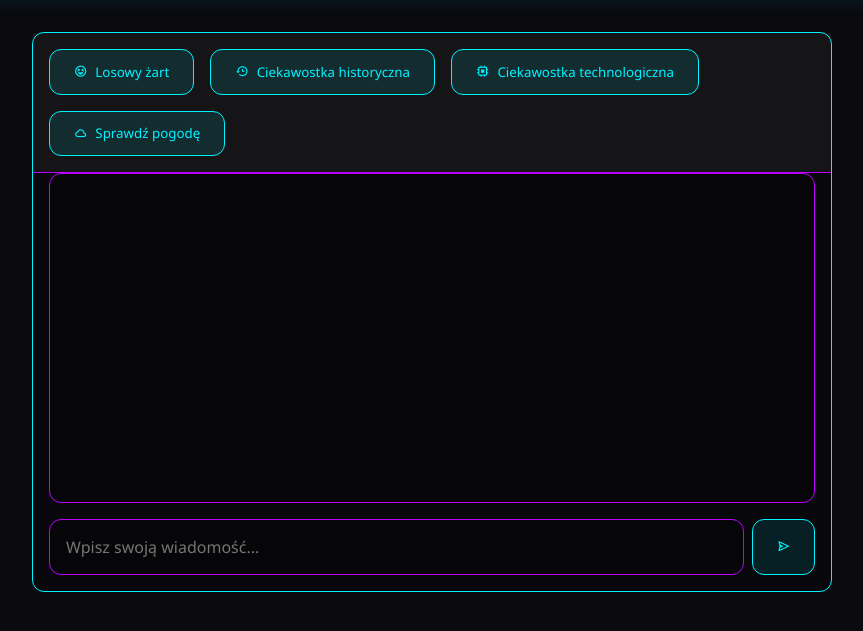
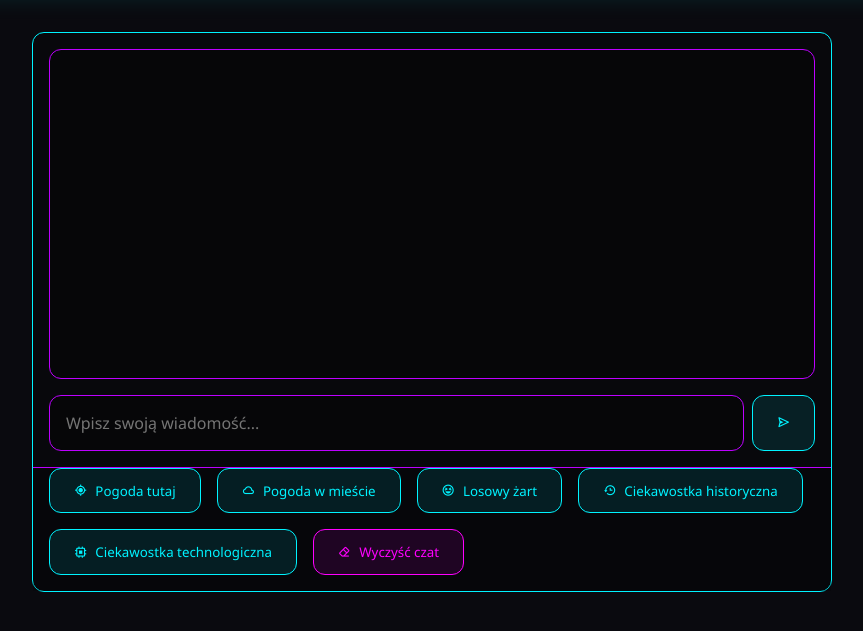
Before and after one commit to schizae/projekt-zespolowy, a Flask app: page / in a window 1280 px wide, after a click on "Chat". Shown: the part 70-701 px from the top of the page, without its empty margins (208-1071 px from the left). Run offline with Flask 3, Linux system fonts and the light colour scheme.

Commit message:
Aktualizacja projektu - dodano logike do przycisków pogodowych, i usówanie czatu

```diff
--- a/simple_web_chatbot/app.py
+++ b/simple_web_chatbot/app.py
@@ -12,54 +12,75 @@ load_dotenv()
 app = Flask(__name__, static_folder="static", template_folder="templates")
 CORS(app)
 
-# Konfiguracja kluczy
+# Klucze środowiskowe
 openai.api_key = os.getenv("OPENAI_API_KEY")
 WEATHER_API_KEY = os.getenv("WEATHER_API_KEY")
 
-def get_weather(city: str) -> str:
-    """Pobiera i formatuje dane pogodowe z OpenWeatherMap po polsku"""
+def format_weather_response(data):
+    """Formatowanie danych z OpenWeatherMap na czytelną odpowiedź."""
+    return (
+        f"🌤️ Pogoda w {data.get('name', 'nieznanej lokalizacji')}:\n"
+        f"• Temperatura: {data['main']['temp']}°C\n"
+        f"• Warunki: {data['weather'][0]['description'].capitalize()}\n"
+        f"• Wilgotność: {data['main']['humidity']}%\n"
+        f"• Wiatr: {data['wind']['speed']} m/s\n"
+        f"• Ciśnienie: {data['main']['pressure']} hPa"
+    )
+
+@app.route("/get_weather", methods=["POST"])
+def handle_weather():
+    """
+    Obsługuje żądania pogodowe:
+    - Jeśli body JSON zawiera {'lat': ..., 'lon': ...}, pobiera pogodę wg współrzędnych.
+    - Jeśli body JSON zawiera {'message': 'Pogoda w <miasto>'}, pobiera pogodę wg nazwy miasta.
+    """
+    data = request.get_json() or {}
+
     try:
-        city_encoded = quote(city)
-        url = f"http://api.openweathermap.org/data/2.5/weather?q={city_encoded}&appid={WEATHER_API_KEY}&units=metric&lang=pl"
-        response = requests.get(url)
-        response.raise_for_status()
+        # Pogoda wg geolokalizacji:
+        if "lat" in data and "lon" in data:
+            url = (
+                f"http://api.openweathermap.org/data/2.5/weather?"
+                f"lat={data['lat']}&lon={data['lon']}"
+                f"&appid={WEATHER_API_KEY}&units=metric&lang=pl"
+            )
 
-        data = response.json()
-        weather_info = {
-            'miasto': data['name'],
-            'temp': data['main']['temp'],
-            'opis': data['weather'][0]['description'].capitalize(),
-            'wilgotnosc': data['main']['humidity'],
-            'wiatr': data['wind']['speed']
-        }
+        # Pogoda wg nazwy miasta (np. "Pogoda w Warszawa")
+        elif "message" in data and "Pogoda w " in data["message"]:
+            city = data["message"].split("Pogoda w ")[1].strip()
+            url = (
+                f"http://api.openweathermap.org/data/2.5/weather?"
+                f"q={quote(city)}&appid={WEATHER_API_KEY}&units=metric&lang=pl"
+            )
+        else:
+            return jsonify({"response": "Nieprawidłowe żądanie"}), 400
 
-        return (
-            f"Pogoda w {weather_info['miasto']}:\n"
-            f"- Temperatura: {weather_info['temp']}°C\n"
-            f"- Warunki: {weather_info['opis']}\n"
-            f"- Wilgotność: {weather_info['wilgotnosc']}%\n"
-            f"- Prędkość wiatru: {weather_info['wiatr']} m/s"
-        )
+        resp = requests.get(url)
+        resp.raise_for_status()
+        weather_data = resp.json()
 
-    except requests.exceptions.HTTPError:
-        return f"Nie znaleziono pogody dla miasta: {city}"
+        return jsonify({"response": format_weather_response(weather_data)})
+
+    except requests.exceptions.HTTPError as e:
+        return jsonify({"response": f"Błąd API pogodowego: {e.response.text}"}), 500
     except Exception as e:
-        return f"Błąd pobierania pogody: {str(e)}"
+        return jsonify({"response": f"Błąd systemowy: {str(e)}"}), 500
+
 
 def generate_response(user_input: str) -> str:
-    # Wykrywanie zapytań o pogodę
-    weather_match = re.search(r"(pogoda w|weather in) (.+)", user_input, re.IGNORECASE)
-    if weather_match:
-        city = weather_match.group(2).strip()
-        return get_weather(city)
+    """
+    Obsługuje rozmowę z GPT.
+    (Pogoda przeniesiona do /get_weather, więc tutaj nie wykrywamy "pogoda w ...")
+    """
 
-    # Obsługa specjalnych komend
+    # Specjalne komendy
     COMMAND_PROMPTS = {
         "żart": "Opowiedz krótki, zabawny dowcip po polsku",
         "historyczną": "Podaj ciekawostkę historyczną po polsku",
         "technologiczną": "Opowiedz ciekawostkę technologiczną po polsku"
     }
 
+    # Jeśli user_input zawiera słowo kluczowe, GPT używa innego "system prompt"
     for keyword, prompt in COMMAND_PROMPTS.items():
         if keyword in user_input.lower():
             try:
@@ -70,7 +91,7 @@ def generate_response(user_input: str) -> str:
                         {"role": "user", "content": user_input}
                     ]
                 )
-                return response.choices[0].message['content'].strip()
+                return response.choices[0].message["content"].strip()
             except Exception as e:
                 return f"Błąd API: {str(e)}"
 
@@ -83,7 +104,7 @@ def generate_response(user_input: str) -> str:
                 {"role": "user", "content": user_input}
             ]
         )
-        return response.choices[0].message['content'].strip()
+        return response.choices[0].message["content"].strip()
     except Exception as e:
         return f"Błąd systemu: {str(e)}"
 
@@ -93,10 +114,12 @@ def index():
 
 @app.route("/get_response", methods=["POST"])
 def handle_message():
-    data = request.get_json()
+    """Endpoint do rozmowy z GPT."""
+    data = request.get_json() or {}
     user_message = data.get("message", "")
-    response = generate_response(user_message)
-    return jsonify({"response": response})
+
+    response_text = generate_response(user_message)
+    return jsonify({"response": response_text})
 
 if __name__ == "__main__":
     app.run(host="0.0.0.0", port=5000, debug=True)
--- a/simple_web_chatbot/static/css/style.css
+++ b/simple_web_chatbot/static/css/style.css
@@ -10,6 +10,7 @@
 	--nav-height: 70px;
 }
 
+/* RESET / PODSTAWA */
 * {
 	margin: 0;
 	padding: 0;
@@ -25,7 +26,7 @@ body {
 	padding-top: var(--nav-height);
 }
 
-/* Navbar */
+/* NAVBAR */
 .neon-navbar {
 	display: flex;
 	justify-content: space-between;
@@ -92,7 +93,7 @@ body {
 	left: 0;
 }
 
-/* Sekcje */
+/* SEKCJE */
 .tab {
 	display: none;
 	padding: 2rem;
@@ -115,7 +116,7 @@ body {
 	}
 }
 
-/* Strona główna */
+/* STRONA GŁÓWNA (HOME) */
 .neon-hero {
 	text-align: center;
 	max-width: 800px;
@@ -135,65 +136,71 @@ body {
 	-webkit-text-fill-color: transparent;
 }
 
+.hero-start-btn {
+	display: inline-flex;
+	align-items: center;
+	justify-content: center;
+	margin-top: 1rem;
+}
+
 /* -------------------------------
-	 CHAT - JEDNA KOLUMNA,
-	 QUICK-ACTIONS STICKY U GÓRY
+	 SEKCJA CHAT
+	 Okno czatu z przewijaniem
 	 ------------------------------- */
-
-/* Główny kontener w sekcji chat */
 .chat-container-single {
 	max-width: 800px;
 	margin: 0 auto;
 
-	/* Wysokość i flex, by .chat-window mogło się rozciągać i przewijać */
+	/* Wymuszamy wysokość, żeby sekcja się nie rozciągała. */
 	height: 70vh;
-	display: flex;
-	flex-direction: column;
-
 	background: rgba(0, 0, 0, 0.2);
 	border: 1px solid var(--neon-blue);
 	border-radius: var(--border-radius);
-	position: relative; /* dla sticky elementów wewnątrz */
+
+	/* Flex, by .chat-window mogło się dopasować. */
+	display: flex;
+	flex-direction: column;
+	position: relative;
 }
 
-/* Przyciski szybkich akcji przyklejone do góry kontenera */
-.sticky-top {
-	position: sticky;
-	top: 0;
-	z-index: 10; /* by nie chowały się za wiadomości */
-	background: rgba(255, 255, 255, 0.05);
-	border-bottom: 1px solid var(--neon-purple);
-	padding: 1rem;
+.chat-wrapper {
+	display: flex;
+	flex-direction: column;
+	height: 100%;
+	/* Cała wysokość kontenera (70vh). */
 }
 
-/* Okno wiadomości – główna część do przewijania */
 .chat-window {
-	flex: 1; /* wypełnia dostępne miejsce w pionie */
-	overflow-y: auto;
+	/* To jest główne okno, w którym pokazują się wiadomości. */
+	flex: 1; /* wypełnia przestrzeń */
+	overflow-y: auto; /* wewnętrzny scroll */
+	border: 1px solid var(--neon-purple);
 	border-radius: var(--border-radius);
-	border: 1px solid var(--neon-purple);
 	background: rgba(0, 0, 0, 0.3);
-	padding: 1rem 1.5rem;
-	margin: 0 1rem;
+	padding: 1.5rem;
+	margin: 1rem;
 }
 
-/* Pole do wpisania wiadomości */
 .chat-input-container {
 	display: flex;
 	gap: 0.5rem;
-	padding: 1rem;
+	padding: 0 1rem 1rem 1rem;
 }
 
-/* Quick actions - jeśli chcesz spersonalizować styl w sticky-top */
 .quick-actions {
 	display: flex;
 	flex-wrap: wrap;
 	gap: 1rem;
+	padding: 0 1rem 1rem 1rem;
+	margin-top: auto; /* przesuwa je w dół, jeśli chcesz */
+	border-top: 1px solid var(--neon-purple);
+	background: rgba(0, 0, 0, 0.2);
 }
 
-/* Wiadomości */
+/* WIADOMOŚCI */
 .user-message,
-.bot-message {
+.bot-message,
+.error-message {
 	display: flex;
 	align-items: flex-start;
 	gap: 1rem;
@@ -221,7 +228,6 @@ body {
 	border: 1px solid var(--neon-blue);
 	border-radius: calc(var(--border-radius) - 4px);
 }
-
 .user-message {
 	justify-content: flex-end;
 }
@@ -233,9 +239,17 @@ body {
 	border-radius: calc(var(--border-radius) - 4px);
 }
 
+/* Błędy (jeśli coś poszło nie tak) */
+.error-message .message-content {
+	background: rgba(255, 0, 0, 0.2);
+	border: 1px solid red;
+	border-radius: calc(var(--border-radius) - 4px);
+}
+
 .message-content {
 	padding: 1rem;
 	flex-grow: 1;
+	color: var(--text-primary);
 }
 
 /* Ikona w wiadomości */
@@ -245,7 +259,7 @@ body {
 	margin-right: 0.5rem;
 }
 
-/* Przycisk, input i inne elementy */
+/* PRZYCISKI */
 .neon-btn {
 	background: rgba(0, 243, 255, 0.1);
 	color: var(--neon-blue);
@@ -270,7 +284,7 @@ body {
 	background: rgba(255, 0, 255, 0.1);
 }
 
-/* Input */
+/* INPUT */
 .neon-input {
 	width: 100%;
 	padding: 1rem;
@@ -286,7 +300,7 @@ body {
 	box-shadow: 0 0 15px rgba(189, 0, 255, 0.3);
 }
 
-/* Sekcja historii */
+/* SEKCJA HISTORII */
 .history-container {
 	max-width: 800px;
 	margin: 0 auto;
@@ -306,7 +320,7 @@ body {
 	margin-bottom: 1rem;
 }
 
-/* Sekcja "O nas" */
+/* SEKCJA O NAS */
 .about-container {
 	max-width: 800px;
 	margin: 0 auto;
@@ -337,14 +351,13 @@ body {
 	gap: 0.5rem;
 }
 
-/* Responsywność */
+/* RESPONSYWNOŚĆ */
 @media (max-width: 768px) {
 	.chat-container-single {
 		height: 60vh; /* Możesz zmniejszyć na mobile */
 	}
 	.quick-actions {
 		flex-direction: column;
-		padding-bottom: 1rem;
 	}
 	.nav-links {
 		gap: 1rem;
--- a/simple_web_chatbot/static/js/script.js
+++ b/simple_web_chatbot/static/js/script.js
@@ -28,21 +28,21 @@ function switchTab(tabId) {
 let messageHistory = JSON.parse(localStorage.getItem('messageHistory')) || [];
 
 /**
- * Funkcja, która dodaje nowy komunikat do okna czatu oraz zapisuje go w localStorage.
- * @param {string} message - Treść wiadomości
- * @param {string} type - Typ wiadomości: 'user' lub 'bot'
+ * Dodaje nowy komunikat do okna czatu oraz zapisuje go w localStorage.
+ * @param {string} message - treść wiadomości
+ * @param {string} type - 'user' | 'bot' | 'error'
  */
 function appendMessage(message, type) {
 	const chatWindow = document.getElementById('chat-window');
 
-	// Ikona obok wiadomości w zależności od typu
+	// Ikona obok wiadomości
 	let iconHTML = '';
 	if (type === 'bot') {
-		// Ikona bota (taka sama jak w navbarze)
 		iconHTML = '<div class="message-icon"><i class="bx bxs-bot"></i></div>';
+	} else if (type === 'user') {
+		iconHTML = '<div class="message-icon"><i class="bx bxs-user"></i></div>';
 	} else {
-		// Dla użytkownika można dodać inną ikonę lub puste
-		iconHTML = '<div class="message-icon"><i class="bx bxs-user"></i></div>';
+		iconHTML = '<div class="message-icon"><i class="bx bxs-error"></i></div>';
 	}
 
 	const messageDiv = document.createElement('div');
@@ -63,13 +63,15 @@ function appendMessage(message, type) {
 		behavior: 'smooth',
 	});
 
-	// Zapisywanie wiadomości w pamięci lokalnej
-	messageHistory.push({ content: message, type });
-	localStorage.setItem('messageHistory', JSON.stringify(messageHistory));
+	// Zapisz w localStorage (jeśli nie jest typem 'error')
+	if (type === 'user' || type === 'bot') {
+		messageHistory.push({ content: message, type });
+		localStorage.setItem('messageHistory', JSON.stringify(messageHistory));
+	}
 }
 
 /**
- * Funkcja wysyłająca wiadomość do serwera (Flask) i odbierająca odpowiedź.
+ * Wysyła wiadomość do /get_response (rozmowa z GPT)
  */
 async function sendMessage() {
 	const userInput = document.getElementById('user-input');
@@ -77,45 +79,130 @@ async function sendMessage() {
 	if (userInput.value.trim()) {
 		const message = userInput.value.trim();
 
-		// Dodaj wiadomość użytkownika
 		appendMessage(message, 'user');
 
 		try {
-			// Wysłanie żądania POST do /get_response
 			const response = await fetch('/get_response', {
 				method: 'POST',
-				headers: {
-					'Content-Type': 'application/json',
-				},
+				headers: { 'Content-Type': 'application/json' },
 				body: JSON.stringify({ message: message }),
 			});
-
 			if (!response.ok) throw new Error('Błąd sieci');
 
 			const data = await response.json();
-			// Dodaj wiadomość bota
 			appendMessage(data.response, 'bot');
-		} catch (error) {
-			appendMessage(`Błąd połączenia: ${error.message}`, 'bot');
+		} catch (err) {
+			appendMessage(`Błąd połączenia: ${err.message}`, 'error');
 		}
 
 		userInput.value = '';
 	}
 }
 
-// Funkcja wysyłająca predefiniowaną wiadomość np. "Opowiedz mi żart"
+/**
+ * Predefiniowana wiadomość (np. "Opowiedz mi żart"),
+ * wysyłana automatycznie do GPT.
+ */
 function sendPresetMessage(message) {
 	const input = document.getElementById('user-input');
 	input.value = message;
-	sendMessage();
+	sendMessage(); // automatyczne wysłanie
 }
 
-// Wyświetlenie historii w zakładce "Historia"
+/* ---------- Pogoda ---------- */
+
+/**
+ * Pogoda w obecnej lokalizacji => POST /get_weather { lat, lon }
+ */
+async function handleWeatherLocalRequest() {
+	appendMessage('Proszę o pogodę w mojej lokalizacji...', 'user');
+
+	if (!navigator.geolocation) {
+		appendMessage(
+			'Geolokalizacja nie jest wspierana w tej przeglądarce.',
+			'error'
+		);
+		return;
+	}
+
+	navigator.geolocation.getCurrentPosition(
+		async (pos) => {
+			try {
+				const response = await fetch('/get_weather', {
+					method: 'POST',
+					headers: { 'Content-Type': 'application/json' },
+					body: JSON.stringify({
+						lat: pos.coords.latitude,
+						lon: pos.coords.longitude,
+					}),
+				});
+				if (!response.ok) throw new Error('Błąd sieci (pogoda lokalna)');
+
+				const data = await response.json();
+				appendMessage(data.response, 'bot');
+			} catch (error) {
+				appendMessage(`Błąd: ${error.message}`, 'error');
+			}
+		},
+		(err) => {
+			appendMessage(`Błąd geolokalizacji: ${err.message}`, 'error');
+		},
+		{ enableHighAccuracy: true, timeout: 5000 }
+	);
+}
+
+/**
+ * Pogoda w wybranym mieście => POST /get_weather { message: "Pogoda w X" }
+ */
+async function handleWeatherCityRequest() {
+	const city = prompt(
+		'Podaj nazwę miasta, dla którego chcesz sprawdzić pogodę:'
+	);
+	if (city && city.trim()) {
+		const userMsg = `Pogoda w ${city.trim()}`;
+		appendMessage(userMsg, 'user');
+
+		try {
+			const response = await fetch('/get_weather', {
+				method: 'POST',
+				headers: { 'Content-Type': 'application/json' },
+				body: JSON.stringify({ message: userMsg }),
+			});
+			if (!response.ok) throw new Error('Błąd sieci (pogoda w mieście)');
+
+			const data = await response.json();
+			appendMessage(data.response, 'bot');
+		} catch (err) {
+			appendMessage(`Błąd: ${err.message}`, 'error');
+		}
+	}
+}
+
+/* ---------- Czat - czyszczenie i historia ---------- */
+
+// Wyczyść historię (z localStorage)
+function clearHistory() {
+	messageHistory = [];
+	localStorage.removeItem('messageHistory');
+	showHistory();
+}
+
+// Wyczyść aktualne okno czatu (bez usuwania historii!)
+function clearChat() {
+	if (
+		confirm(
+			'Czy na pewno chcesz wyczyścić bieżący czat (bez usuwania historii)?'
+		)
+	) {
+		document.getElementById('chat-window').innerHTML = '';
+	}
+}
+
+// Pokazanie historii w zakładce "Historia"
 function showHistory() {
 	const historyContent = document.getElementById('history-content');
 	if (!historyContent) return;
 
-	// Generujemy HTML z zapamiętanych wiadomości
 	historyContent.innerHTML = messageHistory
 		.map((msg) => {
 			return `
@@ -129,16 +216,9 @@ function showHistory() {
 		.join('');
 }
 
-// Wyczyść historię
-function clearHistory() {
-	messageHistory = [];
-	localStorage.removeItem('messageHistory');
-	showHistory();
-}
-
-// Inicjalizacja
+/* ---------- Inicjalizacja ---------- */
 document.addEventListener('DOMContentLoaded', () => {
-	// Obsługa domyślnej zakładki (np. #chat, #home itp.)
+	// Obsługa domyślnej zakładki
 	const hash = window.location.hash.substring(1);
 	if (hash) {
 		switchTab(hash);
--- a/simple_web_chatbot/templates/index.html
+++ b/simple_web_chatbot/templates/index.html
@@ -4,6 +4,7 @@
 		<meta charset="UTF-8" />
 		<meta name="viewport" content="width=device-width, initial-scale=1.0" />
 		<title>Neon Chat - AI Assistant</title>
+		<!-- Ścieżki do Twoich plików CSS i JS -->
 		<link rel="stylesheet" href="/static/css/style.css" />
 		<link
 			href="https://unpkg.com/boxicons@2.1.4/css/boxicons.min.css"
@@ -11,6 +12,7 @@
 		/>
 		<script src="/static/js/script.js" defer></script>
 	</head>
+
 	<body>
 		<!-- Navbar -->
 		<nav class="neon-navbar">
@@ -38,12 +40,13 @@
 			</div>
 		</nav>
 
-		<!-- Sekcja Home -->
+		<!-- Sekcja HOME -->
 		<section id="home" class="tab active">
 			<div class="neon-hero">
 				<h1 class="neon-title">Witaj w NeonChat</h1>
 				<p class="neon-subtitle">Twoja nowoczesna platforma komunikacji z AI</p>
-				<button class="neon-btn" onclick="switchTab('chat')">
+				<!-- Wycentrowany przycisk: -->
+				<button class="neon-btn hero-start-btn" onclick="switchTab('chat')">
 					Rozpocznij rozmowę
 					<i class="bx bx-chevron-right"></i>
 				</button>
@@ -53,8 +56,42 @@
 		<!-- Sekcja czatu -->
 		<section id="chat" class="tab">
 			<div class="chat-container-single">
-				<!-- Przyciski predefiniowane ZAWSZE widoczne (sticky u góry) -->
-				<div class="quick-actions sticky-top">
+				<div class="chat-wrapper">
+					<!-- Okno wiadomości (przewijane) -->
+					<div id="chat-window" class="chat-window"></div>
+
+					<!-- Pole do wpisania wiadomości -->
+					<div class="chat-input-container">
+						<input
+							type="text"
+							id="user-input"
+							placeholder="Wpisz swoją wiadomość..."
+							class="neon-input"
+						/>
+						<button onclick="sendMessage()" class="neon-btn send-btn">
+							<i class="bx bx-send"></i>
+						</button>
+					</div>
+
+					<!-- Szybkie akcje i przyciski pogody -->
+					<div class="quick-actions">
+						<!-- Pogoda w obecnej lokalizacji (geolokalizacja + endpoint /get_weather) -->
+						<button
+							class="neon-btn preset"
+							onclick="handleWeatherLocalRequest()"
+						>
+							<i class="bx bx-current-location"></i>
+							Pogoda tutaj
+						</button>
+						<!-- Pogoda w wybranym mieście (prompt + "pogoda w miasto" -> /get_response) -->
+						<button
+							class="neon-btn preset"
+							onclick="handleWeatherCityRequest()"
+						>
+							<i class="bx bx-cloud"></i>
+							Pogoda w mieście
+						</button>
+						<!-- Predefiniowane zapytania -->
 						<button
 							class="neon-btn preset"
 							onclick="sendPresetMessage('Opowiedz mi żart')"
@@ -64,7 +101,7 @@
 						</button>
 						<button
 							class="neon-btn preset"
-						onclick="sendPresetMessage('Opowiedz mi ciekawostkę Historyczną')"
+							onclick="sendPresetMessage('Opowiedz mi ciekawostkę historyczną')"
 						>
 							<i class="bx bx-history"></i>
 							Ciekawostka historyczna
@@ -76,26 +113,12 @@
 							<i class="bx bx-chip"></i>
 							Ciekawostka technologiczna
 						</button>
-					<button class="neon-btn preset" onclick="handleWeatherRequest()">
-						<i class="bx bx-cloud"></i>
-						Sprawdź pogodę
+						<!-- Wyczyść tylko okno czatu (bez usuwania historii) -->
+						<button class="neon-btn danger" onclick="clearChat()">
+							<i class="bx bx-eraser"></i>
+							Wyczyść czat
 						</button>
 					</div>
-
-				<!-- Okno wiadomości (przewijane) -->
-				<div id="chat-window" class="chat-window"></div>
-
-				<!-- Pole do wpisania wiadomości (na dole, statyczne) -->
-				<div class="chat-input-container">
-					<input
-						type="text"
-						id="user-input"
-						placeholder="Wpisz swoją wiadomość..."
-						class="neon-input"
-					/>
-					<button onclick="sendMessage()" class="neon-btn send-btn">
-						<i class="bx bx-send"></i>
-					</button>
 				</div>
 			</div>
 		</section>
@@ -112,25 +135,15 @@
 			</div>
 		</section>
 
-		<!-- Sekcja O nas -->
+		<!-- Sekcja "O nas" -->
 		<section id="about" class="tab">
 			<div class="about-container">
 				<h2 class="neon-heading">O Projekcie</h2>
 				<div class="neon-card">
 					<p>
-						W wersji pierwszej był użyty lokalny model LLM Neo Gpt 1,7T, ale był
-						zbyt głupi.
+						Chatbot wykorzystujący zaawansowane algorytmy AI do generowania
+						odpowiedzi.
 					</p>
-					<p>
-						Kolejna wersja korzystała z mocniejszego ale dalej starego modelu
-						lokalnego co powodowało przeciązenia laptopa.
-					</p>
-					<p>
-						Wiec postanowilismy na webowa wersje API od Open AI, nastepnie
-						zostało przygotowane UI oraz strony poboczne i inne funkcjonalności.
-					</p>
-					<p><br /></p>
-					<p>Ta wersja korzysta, z API GPT 4 oraz ich chmury obliczeniowej.</p>
 					<div class="tech-stack">
 						<div class="tech-item">
 							<i class="bx bx-code-alt"></i>
```
Lines whose indentation alone changed are shown as unchanged.
